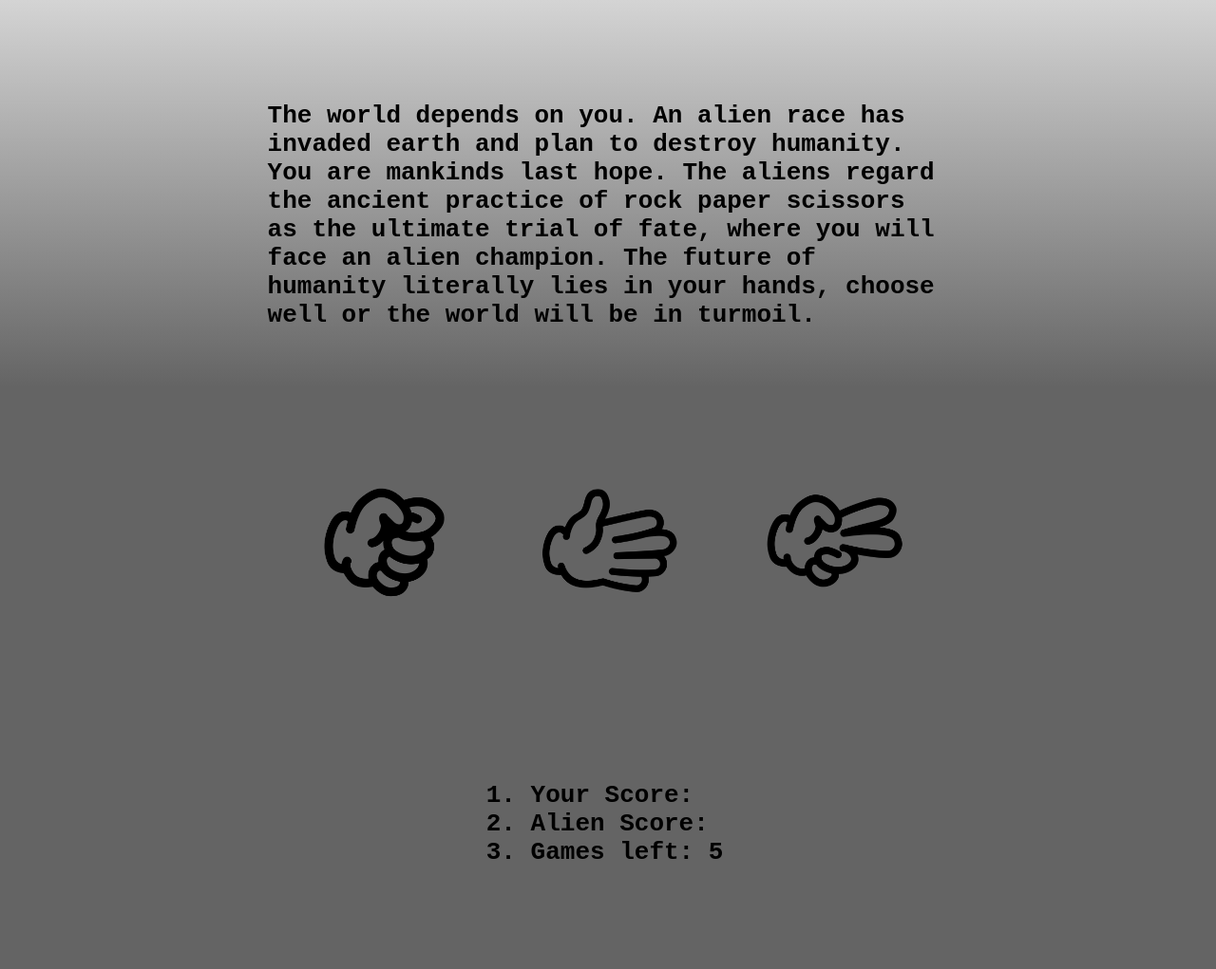
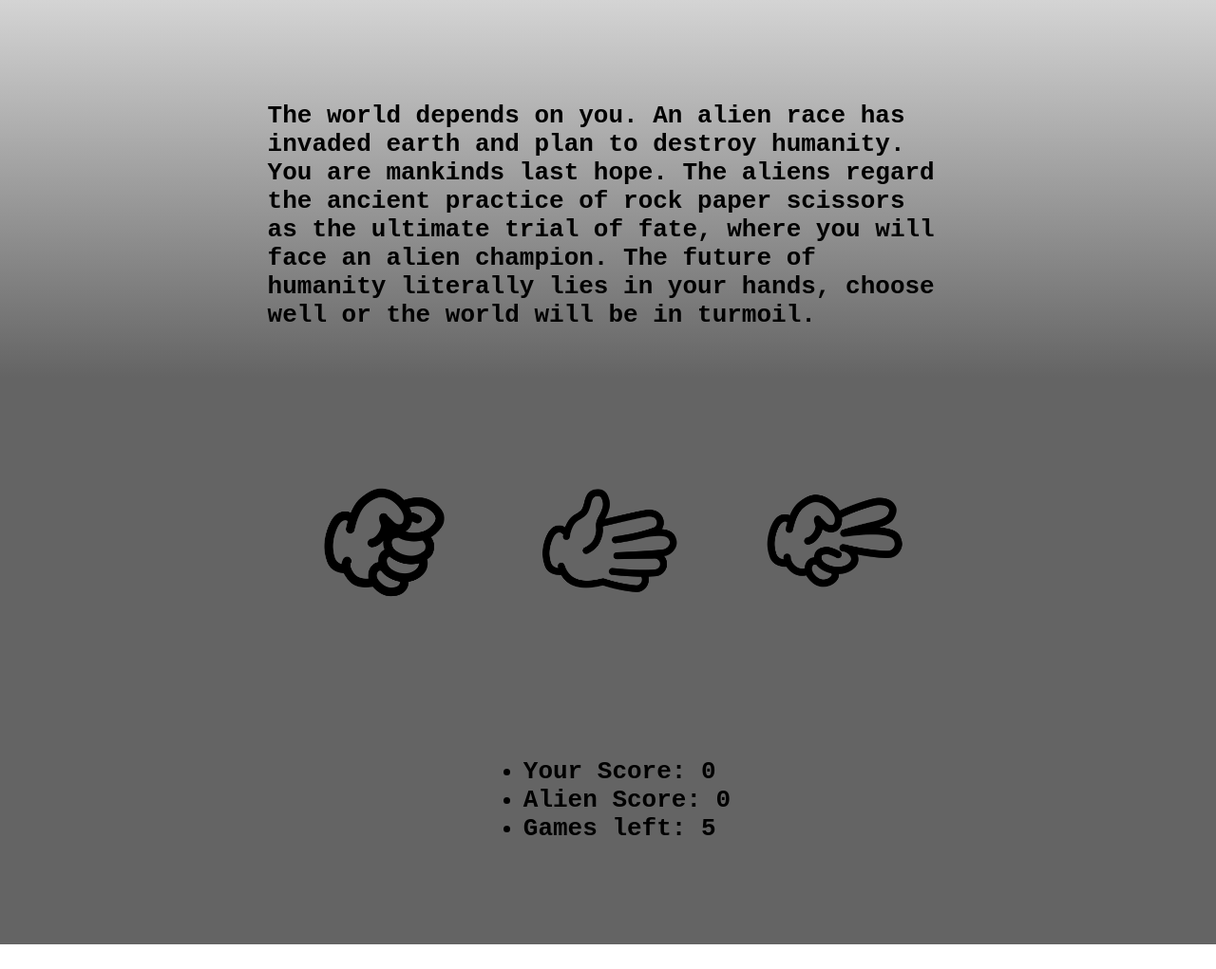
Before and after one commit to GustafPetersen/rock-paper-scissors, a plain HTML site: page index.html in a window 1280 px wide. Shown: the whole page at 95% size. After the commit the page ends 995 px from the top, so only its background shows below. Drawn offline with Linux system fonts and the light colour scheme.

Commit message:
pushing some minor css and html updates

```diff
--- a/index.html
+++ b/index.html
@@ -19,11 +19,11 @@
 
     <div class="last-third">
         <h1>
-            <ol class="scoreboard">
-                <li class="user-score">Your Score: </li>
-                <li class="computer-score">Alien Score: </li>
+            <ul class="scoreboard">
+                <li class="user-score">Your Score: 0</li>
+                <li class="computer-score">Alien Score: 0</li>
                 <li class="games-left">Games left: 5</li>
-            </ol>
+            </ul>
         </h1>
     </div>
 </body>
--- a/stylesheet.css
+++ b/stylesheet.css
@@ -16,7 +16,7 @@ body {
 }
 .second-third {
     display: flex;
-    margin: 5% 10% 5% 10%;
+    margin: 2.5% 10% 2.5% 10%;
     padding: 2.5% 5% 2.5% 5%;
     align-items: center;
     justify-content: center;
```
